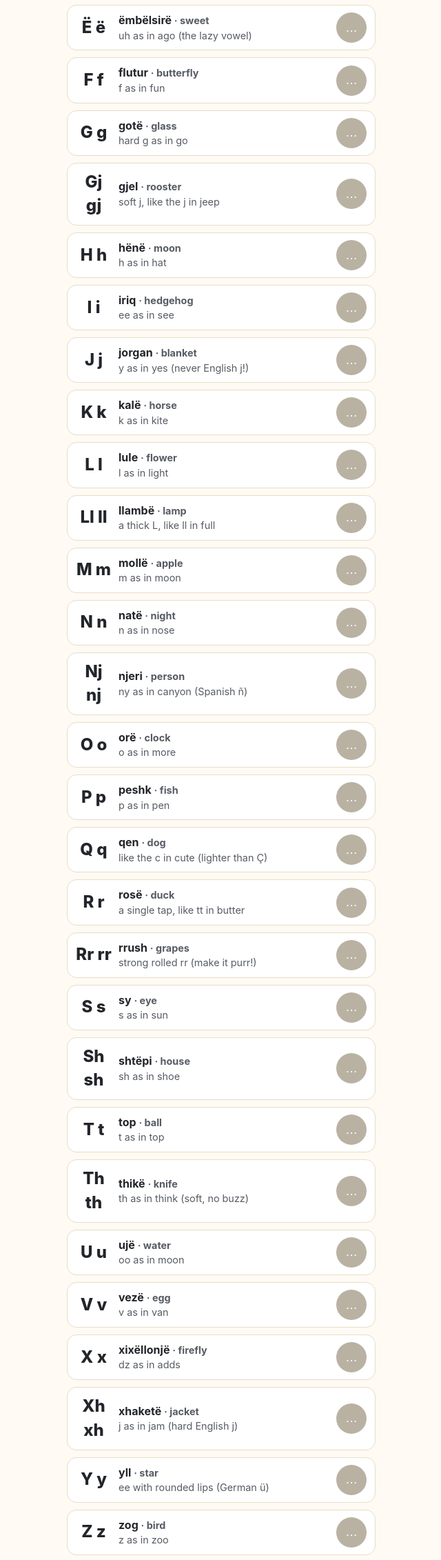
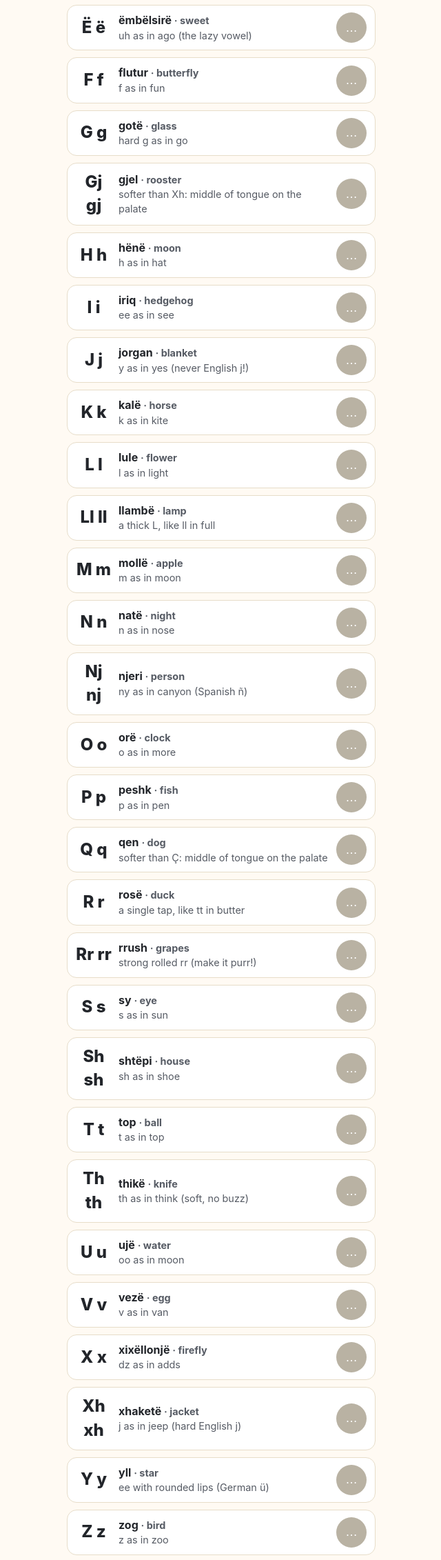
Before and after one commit to littleshqiponja/littleshqiponja.github.io, a plain HTML site: page index.html in a window 1280 px wide. Shown: the part 867-3129 px from the top of the page at 69% size, without its empty margins (319-959 px from the left). Drawn offline with Linux system fonts and the light colour scheme.

Commit message:
Sound hints: Gj and Q described against Xh and Ç; Xh as in jeep

```diff
--- a/index.html
+++ b/index.html
@@ -100,7 +100,7 @@
   <div class="letter-chip">Gj gj</div>
   <div class="letter-info">
     <a href="https://littleshqiponja.github.io/a/gj/">gjel <span class="letter-meta">&middot; rooster</span></a>
-    <div class="letter-meta">soft j, like the j in jeep</div>
+    <div class="letter-meta">softer than Xh: middle of tongue on the palate</div>
   </div>
   <button class="row-play" type="button" disabled aria-label="Audio nuk është gati">&#8230;</button>
 </li>
@@ -196,7 +196,7 @@
   <div class="letter-chip">Q q</div>
   <div class="letter-info">
     <a href="https://littleshqiponja.github.io/a/q/">qen <span class="letter-meta">&middot; dog</span></a>
-    <div class="letter-meta">like the c in cute (lighter than Ç)</div>
+    <div class="letter-meta">softer than Ç: middle of tongue on the palate</div>
   </div>
   <button class="row-play" type="button" disabled aria-label="Audio nuk është gati">&#8230;</button>
 </li>
@@ -276,7 +276,7 @@
   <div class="letter-chip">Xh xh</div>
   <div class="letter-info">
     <a href="https://littleshqiponja.github.io/a/xh/">xhaketë <span class="letter-meta">&middot; jacket</span></a>
-    <div class="letter-meta">j as in jam (hard English j)</div>
+    <div class="letter-meta">j as in jeep (hard English j)</div>
   </div>
   <button class="row-play" type="button" disabled aria-label="Audio nuk është gati">&#8230;</button>
 </li>
```
Also changed, not shown: a/gj/index.html (+1 -1 lines), a/q/index.html (+1 -1 lines), a/xh/index.html (+1 -1 lines).
